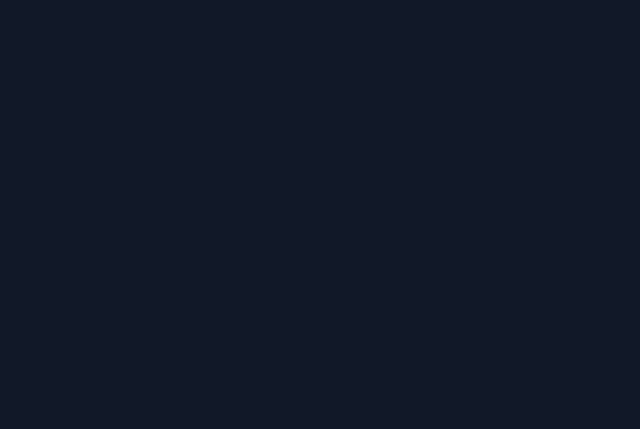
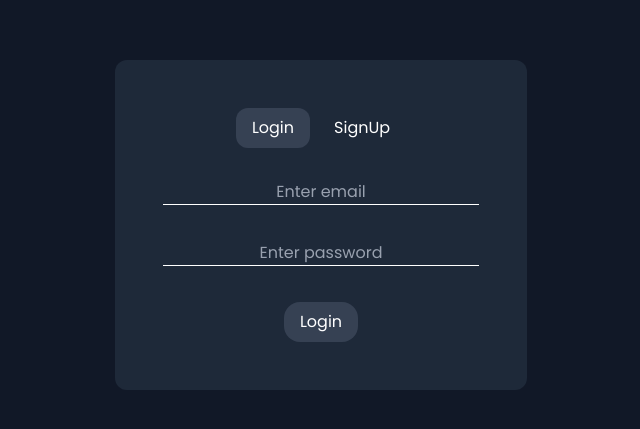
Before and after one commit to TorqueReborn/AkiraWeb, a React (Vite) app in the folder frontend/: page / in a window 1280 px wide. Shown: the part 975-1404 px from the top of the page, without its empty margins (319-959 px from the left). Before the commit the page ends 800 px from the top, so only its background shows below. Built offline with nearby package versions, Linux system fonts and the light colour scheme.

Commit message:
Use Cookies to save context

```diff
--- a/frontend/src/App.tsx
+++ b/frontend/src/App.tsx
@@ -4,12 +4,13 @@ import Login from "./login/Login";
 import Splash from "./splash/Splash"
 
 const App = () => {
-  const [splashSeen, setSplashSeen] = useState(Cookies.get('splashSeen'))
+  const [showSplash, setShowSplash] = useState(!Cookies.get('splashSeen'))
+  const [showLogin, setShowLogin] = useState(!Cookies.get('token'))
 
   return (
     <div>
-      {!splashSeen && <Splash setSplashSeen={setSplashSeen} />}
-      {(splashSeen) && <Login />}
+      {showSplash && <Splash setShowSplash={setShowSplash} />}
+      {showLogin && <Login setShowLogin={setShowLogin} />}
     </div>
   )
 }
--- a/frontend/src/login/Login.tsx
+++ b/frontend/src/login/Login.tsx
@@ -5,6 +5,10 @@ import Suggestions from '../suggestions/Suggestions'
 interface Login {
     email: string,
     password: string
+}
+
+interface Loginprops {
+    setShowLogin: Function
 }
 
 const login = async (data: Login, isSignUp: boolean) => {
@@ -18,7 +22,7 @@ const login = async (data: Login, isSignUp: boolean) => {
     return await response.json()
 }
 
-const Login = () => {
+const Login = ({ setShowLogin }: Loginprops) => {
     const [isSignUp, setIsSignup] = useState(false)
     const [showSuggestions, setShowSuggestions] = useState(false)
     const [data, setData] = useState<Login>({
@@ -45,6 +49,7 @@ const Login = () => {
         const res = await login(data, isSignUp)
         if (res && res.success) {
             Cookies.set('token', res.token)
+            setShowLogin(false)
             if (isSignUp) {
                 setShowSuggestions(true)
             }
--- a/frontend/src/splash/Splash.tsx
+++ b/frontend/src/splash/Splash.tsx
@@ -2,14 +2,14 @@ import Cookies from "js-cookie";
 import { AiFillRightCircle } from "react-icons/ai"
 
 interface SplashProps {
-    setSplashSeen: Function
+    setShowSplash: Function
 }
 
-const Splash = ({ setSplashSeen }: SplashProps) => {
+const Splash = ({ setShowSplash }: SplashProps) => {
 
     const handleClick = () => {
         Cookies.set('splashSeen', 'true')
-        setSplashSeen(true)
+        setShowSplash(false)
     }
 
     return (
```
